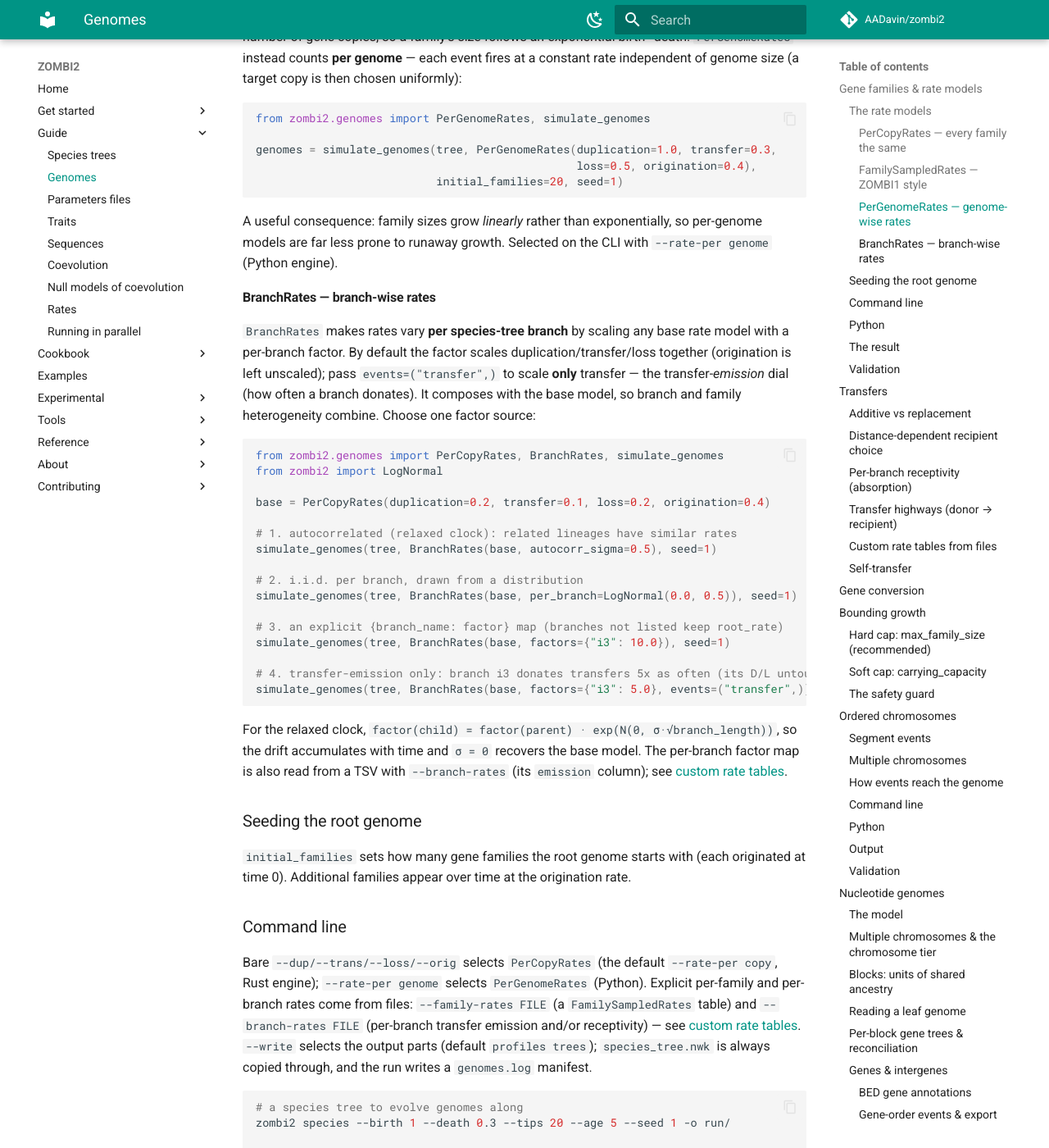
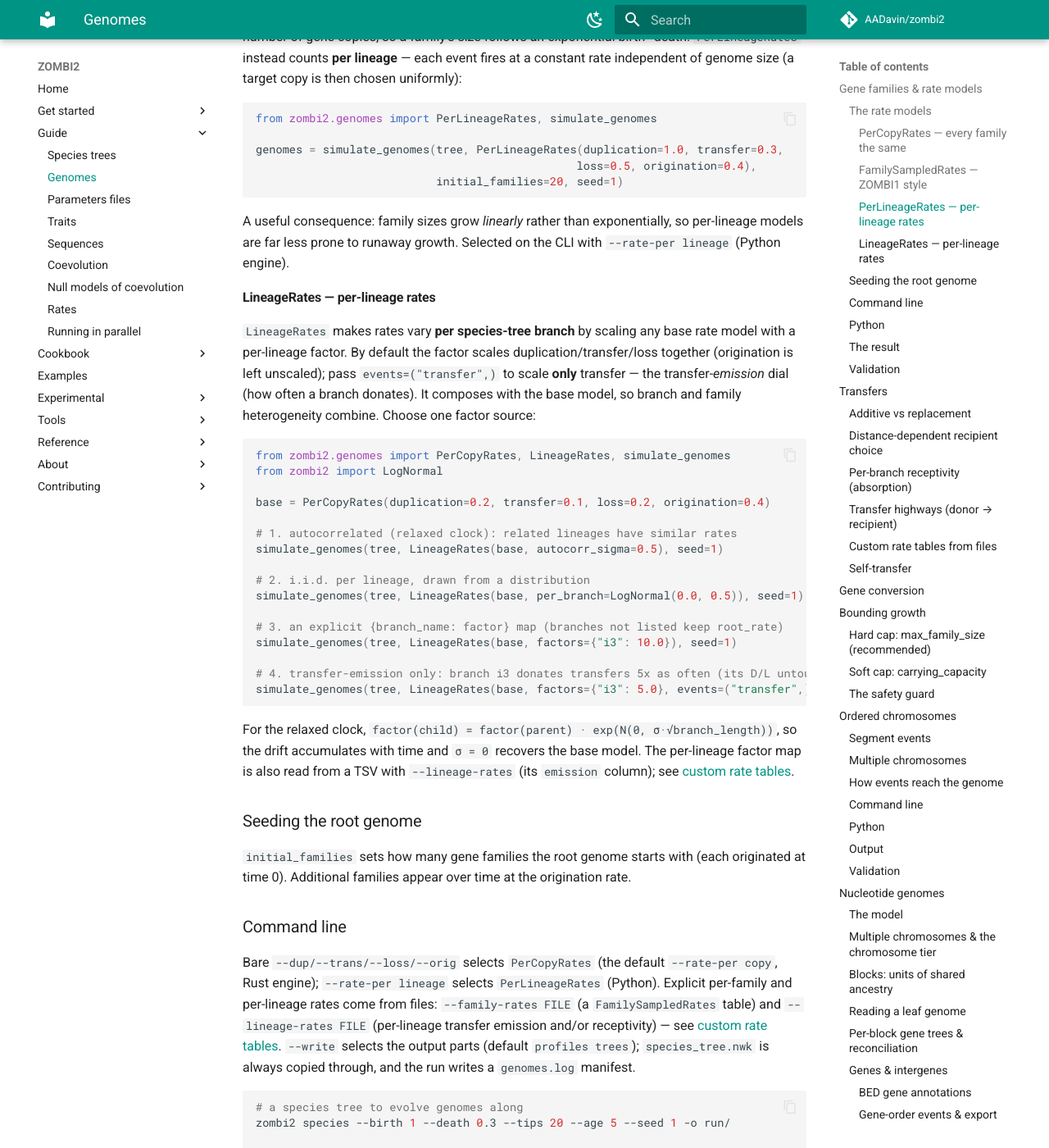
Before and after one commit to AADavin/zombi2, an MkDocs documentation site: the page built from docs/guide/genomes.md, in a window 1280 px wide and 1400 px high, scrolled down 4155 px. Shown: the whole window at 82% size. Built offline with MkDocs 1.6.1 and Material for MkDocs 9.7.7, drawn with Linux system fonts in a browser that asks for light colours; comment, search, counter and statistics services are not loaded; some of the changed text lies outside the part shown.

Commit message:
docs: lineage vocabulary across the guides (genomes, primer, cli, api)
Propagate the rename into the docs: PerGenomeRates -> PerLineageRates,
BranchRates -> LineageRates, BranchModifier -> LineageModifier, --rate-per
{copy,lineage}, --lineage-rates; "per genome" / "per branch" opportunity prose
-> "per lineage" (genuine per-tree-branch outputs like Branch_events.tsv are
left as "branch"). Also fixes the two SharedRates stragglers in genomes.md.
Strict mkdocs build clean.

Co-Authored-By: Claude Opus 4.8 <noreply@anthropic.com>

````diff
--- a/docs/guide/genomes.md
+++ b/docs/guide/genomes.md
@@ -9,8 +9,8 @@ resolution — pick the coarsest one that answers your question.
 
 **Gene families (unordered).** The default: a genome is a **bag of gene families** with copy
 numbers, evolving by **duplication, transfer, loss and origination** (DTL) — no positional
-structure. Fast, and enough for phylogenetic profiles, reconciliation and transfer studies. Every rate follows one shape — a base counted **per gene copy** (or **per genome**),
-optionally rescaled by **per-family** or **per-branch** multipliers (see [Rates: a primer](rates.md)).
+structure. Fast, and enough for phylogenetic profiles, reconciliation and transfer studies. Every rate follows one shape — a base counted **per gene copy** (or **per lineage**),
+optionally rescaled by **per-family** or **per-lineage** multipliers (see [Rates: a primer](rates.md)).
 
 **Ordered chromosomes.** Genes sit on an **ordered, circular chromosome** with a strand, and the
 genome also undergoes **inversions and transpositions** — so gene *order* and orientation carry
@@ -51,7 +51,7 @@ transfer (curved arrow) placed on the branches where the Gillespie process fires
 
 D/T/L are **per gene copy** unless a model says otherwise, so a family's copy number follows an
 exponential birth–death and the genome-wide rate scales with the number of copies; **origination** is
-always **per branch** (independent of genome size). All rates are per unit of tree time — see
+always **per lineage** (independent of genome size). All rates are per unit of tree time — see
 [Conventions § Rates and time](../contributing/conventions.md#rates-and-time). See
 [Transfers](#transfers) for how a transfer recipient is chosen.
 
@@ -59,22 +59,22 @@ always **per branch** (independent of genome size). All rates are per unit of tr
 
 Rates are supplied by a **rate model**, all subclasses of `RateModel`. They differ along the two
 axes of [Rates: a primer](rates.md) — the **opportunity** a rate is counted per (per copy vs per
-genome) and any **multipliers** layered on (per family, per branch). Several ship: `PerCopyRates`
+lineage) and any **multipliers** layered on (per family, per lineage). Several ship: `PerCopyRates`
 (every family the same, per copy), `FamilySampledRates` (per-family sampled, ZOMBI1 style),
-`PerGenomeRates` (constant per-genome rates), and `BranchRates` (a per-branch multiplier over any
+`PerLineageRates` (constant per-lineage rates), and `LineageRates` (a per-lineage multiplier over any
 base model).
 
 | Model | Rates | Reach for it when |
 | --- | --- | --- |
 | **PerCopyRates** | one per-copy D/T/L for every family (Rust engine) | the default DTL backbone, fast and shared |
-| **PerGenomeRates** | constant per-genome totals; families grow linearly | you want size-independent rates and no runaway growth |
+| **PerLineageRates** | constant per-lineage totals; families grow linearly | you want size-independent rates and no runaway growth |
 | **FamilySampledRates** | each family draws its own D/T/L (ZOMBI1 style) | families should differ in their evolutionary rates |
-| **BranchRates** | a per-branch factor scaling any base model | rates vary across the species tree (relaxed clock) |
+| **LineageRates** | a per-lineage factor scaling any base model | rates vary across the species tree (relaxed clock) |
 
 #### PerCopyRates — every family the same
 
 Every gene family shares the same per-copy `duplication`, `transfer`, and `loss` rates, plus a
-per-branch `origination` rate. The default DTL model and the one run by the compiled **Rust engine**
+per-lineage `origination` rate. The default DTL model and the one run by the compiled **Rust engine**
 on the counts-only path. This is the model built for you when you pass bare `--dup/--trans/--loss/--orig`
 (or the `simulate_genomes` rate shorthand). Optional `carrying_capacity` (K) adds logistic density
 dependence, damping duplication as a family grows; the simulator's `max_family_size` (CLI
@@ -88,7 +88,7 @@ genomes = simulate_genomes(tree, rates, initial_families=40, seed=42)
 ```
 
 D/T/L are **per gene copy** (the family-level rate scales with copy number); origination is
-**per branch**. There is a shorthand that builds `PerCopyRates` for you:
+**per lineage**. There is a shorthand that builds `PerCopyRates` for you:
 
 ```python
 from zombi2.genomes import simulate_genomes
@@ -110,7 +110,7 @@ rates = FamilySampledRates(
     duplication=Gamma(2, 0.06),        # built-in distribution
     transfer=Exponential(0.08),
     loss=Gamma(2, 0.07),
-    origination=0.5,                   # per-branch (a single rate)
+    origination=0.5,                   # per-lineage (a single rate)
 )
 genomes = simulate_genomes(tree, rates, initial_families=40, seed=42)
 ```
@@ -122,7 +122,7 @@ Distribution arguments accept:
 - any **scipy.stats frozen distribution** (e.g. `scipy.stats.gamma(2, scale=0.1)`);
 - a **callable** `rng -> float`.
 
-Negative draws are clipped to 0. Origination stays a single per-branch rate. Also honours an
+Negative draws are clipped to 0. Origination stays a single per-lineage rate. Also honours an
 optional `carrying_capacity`.
 
 To **fix** specific families' rates by hand instead of sampling, pass a `rates` table —
@@ -138,55 +138,55 @@ rates = FamilySampledRates(rates={"1": (3, 2, 1), "2": (4, 0, 1)})
 From the command line the same table is read from a TSV with `--family-rates` (which is itself
 the per-family rate source); see [custom rate tables](#custom-rate-tables-from-files).
 
-#### PerGenomeRates — genome-wise rates
+#### PerLineageRates — per-lineage rates
 
 `PerCopyRates` counts rates **per copy**: the total duplication/transfer/loss rate scales with the
-number of gene copies, so a family's size follows an exponential birth–death. `PerGenomeRates`
-instead counts **per genome** — each event fires at a constant rate independent of genome size (a
+number of gene copies, so a family's size follows an exponential birth–death. `PerLineageRates`
+instead counts **per lineage** — each event fires at a constant rate independent of genome size (a
 target copy is then chosen uniformly):
 
 ```python
-from zombi2.genomes import PerGenomeRates, simulate_genomes
+from zombi2.genomes import PerLineageRates, simulate_genomes
 
-genomes = simulate_genomes(tree, PerGenomeRates(duplication=1.0, transfer=0.3,
+genomes = simulate_genomes(tree, PerLineageRates(duplication=1.0, transfer=0.3,
                                                 loss=0.5, origination=0.4),
                            initial_families=20, seed=1)
 ```
 
 A useful consequence: family sizes grow *linearly* rather than exponentially, so
-per-genome models are far less prone to runaway growth. Selected on the CLI with
-`--rate-per genome` (Python engine).
+per-lineage models are far less prone to runaway growth. Selected on the CLI with
+`--rate-per lineage` (Python engine).
 
-#### BranchRates — branch-wise rates
+#### LineageRates — per-lineage rates
 
-`BranchRates` makes rates vary **per species-tree branch** by scaling any base rate model
-with a per-branch factor. By default the factor scales duplication/transfer/loss together
+`LineageRates` makes rates vary **per species-tree branch** by scaling any base rate model
+with a per-lineage factor. By default the factor scales duplication/transfer/loss together
 (origination is left unscaled); pass `events=("transfer",)` to scale **only** transfer — the
 transfer-*emission* dial (how often a branch donates). It composes with the base model, so branch
 and family heterogeneity combine. Choose one factor source:
 
 ```python
-from zombi2.genomes import PerCopyRates, BranchRates, simulate_genomes
+from zombi2.genomes import PerCopyRates, LineageRates, simulate_genomes
 from zombi2 import LogNormal
 
 base = PerCopyRates(duplication=0.2, transfer=0.1, loss=0.2, origination=0.4)
 
 # 1. autocorrelated (relaxed clock): related lineages have similar rates
-simulate_genomes(tree, BranchRates(base, autocorr_sigma=0.5), seed=1)
+simulate_genomes(tree, LineageRates(base, autocorr_sigma=0.5), seed=1)
 
-# 2. i.i.d. per branch, drawn from a distribution
-simulate_genomes(tree, BranchRates(base, per_branch=LogNormal(0.0, 0.5)), seed=1)
+# 2. i.i.d. per lineage, drawn from a distribution
+simulate_genomes(tree, LineageRates(base, per_branch=LogNormal(0.0, 0.5)), seed=1)
 
 # 3. an explicit {branch_name: factor} map (branches not listed keep root_rate)
-simulate_genomes(tree, BranchRates(base, factors={"i3": 10.0}), seed=1)
+simulate_genomes(tree, LineageRates(base, factors={"i3": 10.0}), seed=1)
 
 # 4. transfer-emission only: branch i3 donates transfers 5x as often (its D/L untouched)
-simulate_genomes(tree, BranchRates(base, factors={"i3": 5.0}, events=("transfer",)), seed=1)
+simulate_genomes(tree, LineageRates(base, factors={"i3": 5.0}, events=("transfer",)), seed=1)
 ```
 
 For the relaxed clock, `factor(child) = factor(parent) · exp(N(0, σ·√branch_length))`, so
-the drift accumulates with time and `σ = 0` recovers the base model. The per-branch factor map is
-also read from a TSV with `--branch-rates` (its `emission` column); see [custom rate
+the drift accumulates with time and `σ = 0` recovers the base model. The per-lineage factor map is
+also read from a TSV with `--lineage-rates` (its `emission` column); see [custom rate
 tables](#custom-rate-tables-from-files).
 
 ### Seeding the root genome
@@ -197,9 +197,9 @@ time 0). Additional families appear over time at the origination rate.
 ### Command line
 
 Bare `--dup/--trans/--loss/--orig` selects `PerCopyRates` (the default `--rate-per copy`, Rust engine);
-`--rate-per genome` selects `PerGenomeRates` (Python). Explicit per-family and per-branch rates
-come from files: `--family-rates FILE` (a `FamilySampledRates` table) and `--branch-rates FILE`
-(per-branch transfer emission and/or receptivity) — see [custom rate
+`--rate-per lineage` selects `PerLineageRates` (Python). Explicit per-family and per-lineage rates
+come from files: `--family-rates FILE` (a `FamilySampledRates` table) and `--lineage-rates FILE`
+(per-lineage transfer emission and/or receptivity) — see [custom rate
 tables](#custom-rate-tables-from-files). `--write` selects the output parts (default `profiles trees`);
 `species_tree.nwk` is always copied through, and the run writes a `genomes.log` manifest.
 
@@ -211,8 +211,8 @@ zombi2 species --birth 1 --death 0.3 --tips 20 --age 5 --seed 1 -o run/
 zombi2 genomes -t run/species_tree.nwk --dup 0.2 --trans 0.1 --loss 0.25 --orig 0.5 \
   --initial-families 40 --write all --seed 42 -o run/
 
-# PerGenomeRates: constant per-genome totals, linear growth
-zombi2 genomes -t run/species_tree.nwk --rate-per genome \
+# PerLineageRates: constant per-lineage totals, linear growth
+zombi2 genomes -t run/species_tree.nwk --rate-per lineage \
   --dup 0.5 --trans 0.2 --loss 0.5 --orig 0.4 --write profiles --seed 42 -o run/
 ```
 
@@ -223,8 +223,8 @@ works; the former name `zombi2.SharedRates` remains as an alias):
 
 ```python
 from zombi2.species import BirthDeath, simulate_species_tree
-from zombi2.genomes import (PerCopyRates, PerGenomeRates, FamilySampledRates,
-                            BranchRates, simulate_genomes)
+from zombi2.genomes import (PerCopyRates, PerLineageRates, FamilySampledRates,
+                            LineageRates, simulate_genomes)
 from zombi2.distributions import Exponential
 
 tree = simulate_species_tree(BirthDeath(1.0, 0.3), n_tips=20, age=5.0, seed=1)
@@ -233,9 +233,9 @@ tree = simulate_species_tree(BirthDeath(1.0, 0.3), n_tips=20, age=5.0, seed=1)
 rates = PerCopyRates(duplication=0.2, transfer=0.1, loss=0.25, origination=0.5)
 genomes = simulate_genomes(tree, rates, initial_families=40, seed=42)
 
-# PerGenomeRates: constant per-genome totals, linear growth
+# PerLineageRates: constant per-lineage totals, linear growth
 genomes = simulate_genomes(
-    tree, PerGenomeRates(duplication=0.5, transfer=0.2, loss=0.5, origination=0.4),
+    tree, PerLineageRates(duplication=0.5, transfer=0.2, loss=0.5, origination=0.4),
     initial_families=40, seed=42)
 
 # FamilySampledRates: each family draws its own D/T/L
@@ -243,8 +243,8 @@ fs = FamilySampledRates(duplication=Exponential(0.2), transfer=Exponential(0.1),
                         loss=Exponential(0.25), origination=0.5)
 genomes = simulate_genomes(tree, fs, initial_families=40, seed=42)
 
-# BranchRates: a per-branch factor (relaxed clock) scaling any base model
-br = BranchRates(PerCopyRates(0.2, 0.1, 0.25, 0.5), autocorr_sigma=0.5)
+# LineageRates: a per-lineage factor (relaxed clock) scaling any base model
+br = LineageRates(PerCopyRates(0.2, 0.1, 0.25, 0.5), autocorr_sigma=0.5)
 genomes = simulate_genomes(tree, br, initial_families=40, seed=42)
 ```
 
@@ -299,7 +299,7 @@ full walkthrough of the outputs see [Gene trees & output](#gene-trees-output).
   (`test_genome_dtl.py::test_dl_mean_copy_number`); the compiled Rust engine and the pure-Python
   reference engine agree on the mean family count within Monte-Carlo error over a shared model
   (`test_rust.py::test_rust_matches_python_engine`).
-- **PerGenomeRates.** Under a size-independent per-genome model the realized duplication/loss event
+- **PerLineageRates.** Under a size-independent per-lineage model the realized duplication/loss event
   count equals `rate × total_branch_length` — a Poisson oracle checked to Monte-Carlo error for
   duplication-only and loss-only runs, with tripling the rate scaling the mean count by the same
   factor (`test_extensibility.py::test_per_genome_rates_event_counts_match_poisson_oracle`).
@@ -308,12 +308,12 @@ full walkthrough of the outputs see [Gene trees & output](#gene-trees-output).
   sampled loss rate, the observed per-leaf presence fraction tracks the per-bin oracle
   `mean(exp(−loss × T))`, confirming the simulator honours each family's cached rate
   (`test_extensibility.py::test_family_sampled_loss_calibrates_to_per_family_rate`).
-- **BranchRates.** A branch scaled by a factor `f` yields about `f` times the events of the unscaled
+- **LineageRates.** A branch scaled by a factor `f` yields about `f` times the events of the unscaled
   branch — in the low-rate (linear) regime each factor's mean loss count matches its own closed-form
   pure-death expectation `M·(1 − exp(−loss·f·age))`, and the event-count ratio calibrates to `f`
   rather than merely being "more" (`test_branch_rates.py::test_branch_factor_scales_event_count_proportionally`).
-- **Per-family / per-branch controls.** An explicit `FamilySampledRates` table drives only the listed
-  families (the rest inert); `BranchRates(events=("transfer",))` scales a branch's transfer weight and
+- **Per-family / per-lineage controls.** An explicit `FamilySampledRates` table drives only the listed
+  families (the rest inert); `LineageRates(events=("transfer",))` scales a branch's transfer weight and
   leaves D/L untouched; and transfer `receptivity` selects recipients in proportion to their weight —
   verified as a frequency oracle on the recipient chooser, with the **Rust and Python engines agreeing**
   and a no-receptivity run byte-identical to before (`test_rate_controls.py`).
@@ -364,7 +364,7 @@ transfers are damped but never forbidden.
 ### Per-branch receptivity (absorption)
 
 `receptivity` biases **which** branch receives a transfer — the absorption counterpart to the
-transfer *emission* rate scaled by [`BranchRates`](#branchrates-branch-wise-rates). Pass a
+transfer *emission* rate scaled by [`LineageRates`](#lineagerates-per-lineage-rates). Pass a
 `{branch_name: weight}` map; each candidate's selection weight is multiplied by its receptivity
 (branches not listed default to `1`), composing with `distance_decay`:
 
@@ -376,13 +376,13 @@ simulate_genomes(tree, transfer=0.3,
 
 Receptivity is applied by **both** the Python engine and the Rust built-in engine (so a plain
 `PerCopyRates` run keeps its speed), and a run with no receptivity is byte-identical to before. From
-the command line it is the `receptivity` column of a `--branch-rates` file
+the command line it is the `receptivity` column of a `--lineage-rates` file
 ([below](#custom-rate-tables-from-files)).
 
 ### Transfer highways (donor → recipient)
 
 Receptivity biases recipients by *who they are*; a **highway** biases them by *who the donor is* —
-a preferential route between two lineages (Beiko et al. 2005). Where per-branch receptivity is a
+a preferential route between two lineages (Beiko et al. 2005). Where per-lineage receptivity is a
 [modifier](rates.md#modifiers-context-that-rescales-the-base) keyed on the recipient, a highway is
 one keyed on the **(donor, recipient) pair**. Pass a `PairModifier` as `TransferModel(pair=...)`,
 specifying highways as explicit branch pairs and/or **clade → clade** blocks (a clade is a node name,
@@ -405,7 +405,7 @@ epoch-specific or family-scoped (the same modifier machinery). Highways run on t
 
 ### Custom rate tables from files
 
-The per-family and per-branch tables above are read from small TSVs on the command line, so you can
+The per-family and per-lineage tables above are read from small TSVs on the command line, so you can
 drive a simulation from hand-specified rates without writing Python:
 
 ```
@@ -417,13 +417,13 @@ family  duplication  transfer  loss     branch  emission  receptivity
 
 ```bash
 zombi2 genomes -t species_tree.nwk \
-    --family-rates families.tsv --branch-rates branches.tsv \
+    --family-rates families.tsv --lineage-rates branches.tsv \
     --initial-families 40 --seed 42 -o out/
 ```
 
 `read_family_rates(path)` and `read_branch_rates(path)` (both in `zombi2.genomes`) parse the same
 files in Python, returning the `{family: (d,t,l)}` map and the `(emission, receptivity)` pair the
-models consume. Either `--branch-rates` column is optional; a header row is honoured, otherwise
+models consume. Either `--lineage-rates` column is optional; a header row is honoured, otherwise
 columns are positional.
 
 ### Self-transfer
@@ -684,7 +684,7 @@ is written too — `Gene_order.tsv` (which chromosome each gene sits on) and `Ka
 
 - **Ordered.** The mean inversion-event count equals `inversion_rate × initial_families ×
   total_branch_length` — a Poisson oracle: because rearrangements conserve genome content the size
-  stays constant, so the integrated per-branch hazard is exact and the observed mean over many
+  stays constant, so the integrated per-lineage hazard is exact and the observed mean over many
   fixed-tree replicates lands within Monte-Carlo error of it
   (`test_ordered_genome.py::test_inversion_count_matches_poisson_mean`).
 
@@ -718,7 +718,7 @@ from one chromosome of `root_length` nucleotides at the root (or
 
 Duplication/transfer/loss/inversion/transposition are **per-nucleotide** rates — the total
 genome rate is `rate × current_length`, so longer genomes evolve faster — while `origination`
-is **per branch**. Event lengths follow a geometric model with mean `1/(1 − extension)`
+is **per lineage**. Event lengths follow a geometric model with mean `1/(1 − extension)`
 nucleotides (`extension=0.99` → ~100 nt). Two extra knobs edit only intergene positions:
 `insertion` lays down a run of novel nucleotides (a fresh block) and `deletion` removes a run from
 within a single intergene, each with mean `indel_mean_length`. These are **structural** edits to
@@ -766,7 +766,7 @@ per-nucleotide rate) — an arc is *moved* from one chromosome to another of the
 intra-genome counterpart of transposition. A translocation only relocates material (segment ids and
 gene trees are untouched, content is conserved), so it changes the karyotype layout without changing
 the number of chromosomes. On top of that, the same **chromosome tier** as the ordered model acts on
-whole chromosomes, each an opt-in per-branch rate (default **0**):
+whole chromosomes, each an opt-in per-lineage rate (default **0**):
 
 | Event | Effect |
 |---|---|
````
Also changed, not shown: other parts of docs/guide/genomes.md (+2 -2 lines), docs/cli.md (+4 -4 lines), docs/design/rate-modifiers.md (+10 -10 lines), docs/guide/rates.md (+5 -5 lines), docs/guide/rust-engine.md (+2 -2 lines), docs/reference/api.md (+3 -3 lines).
